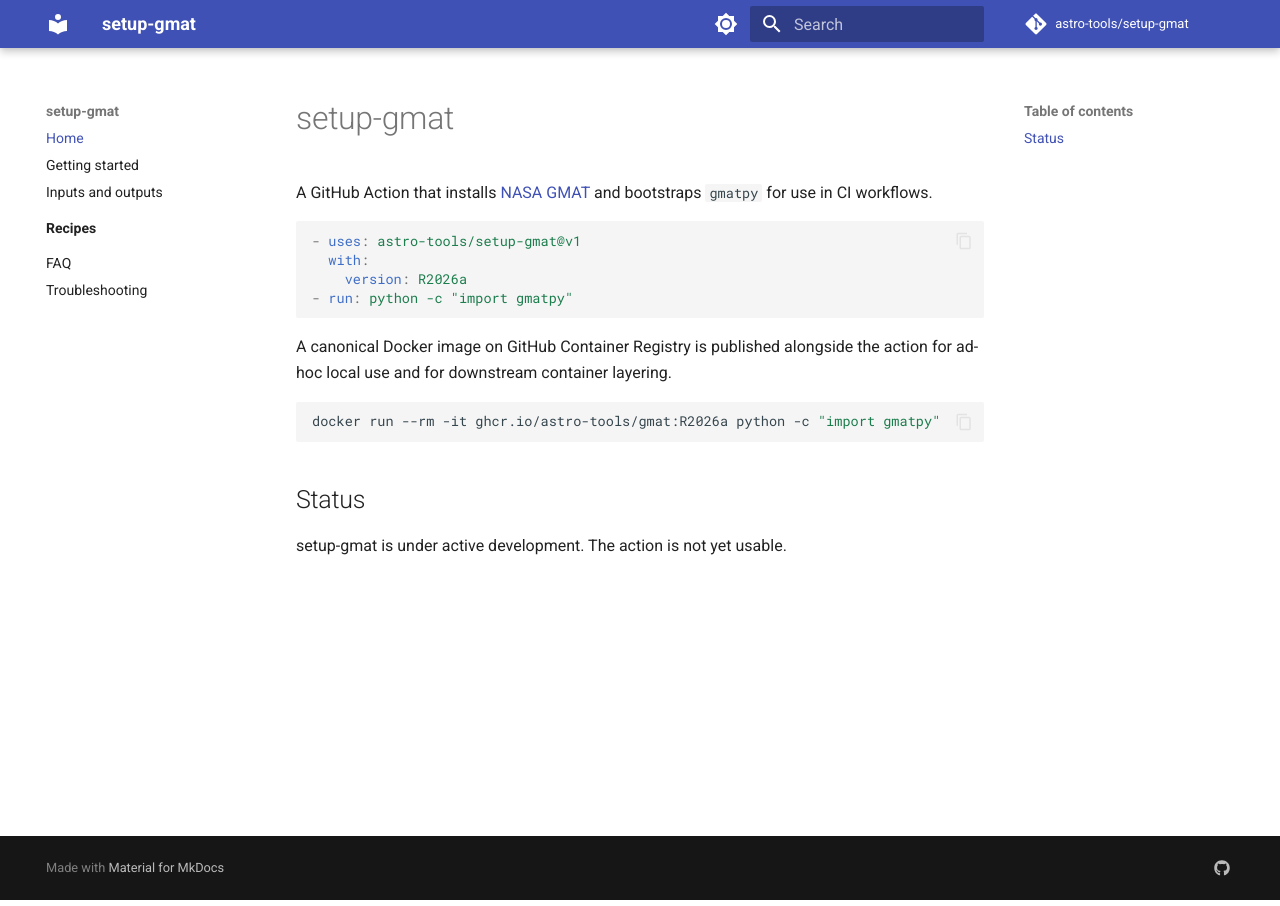
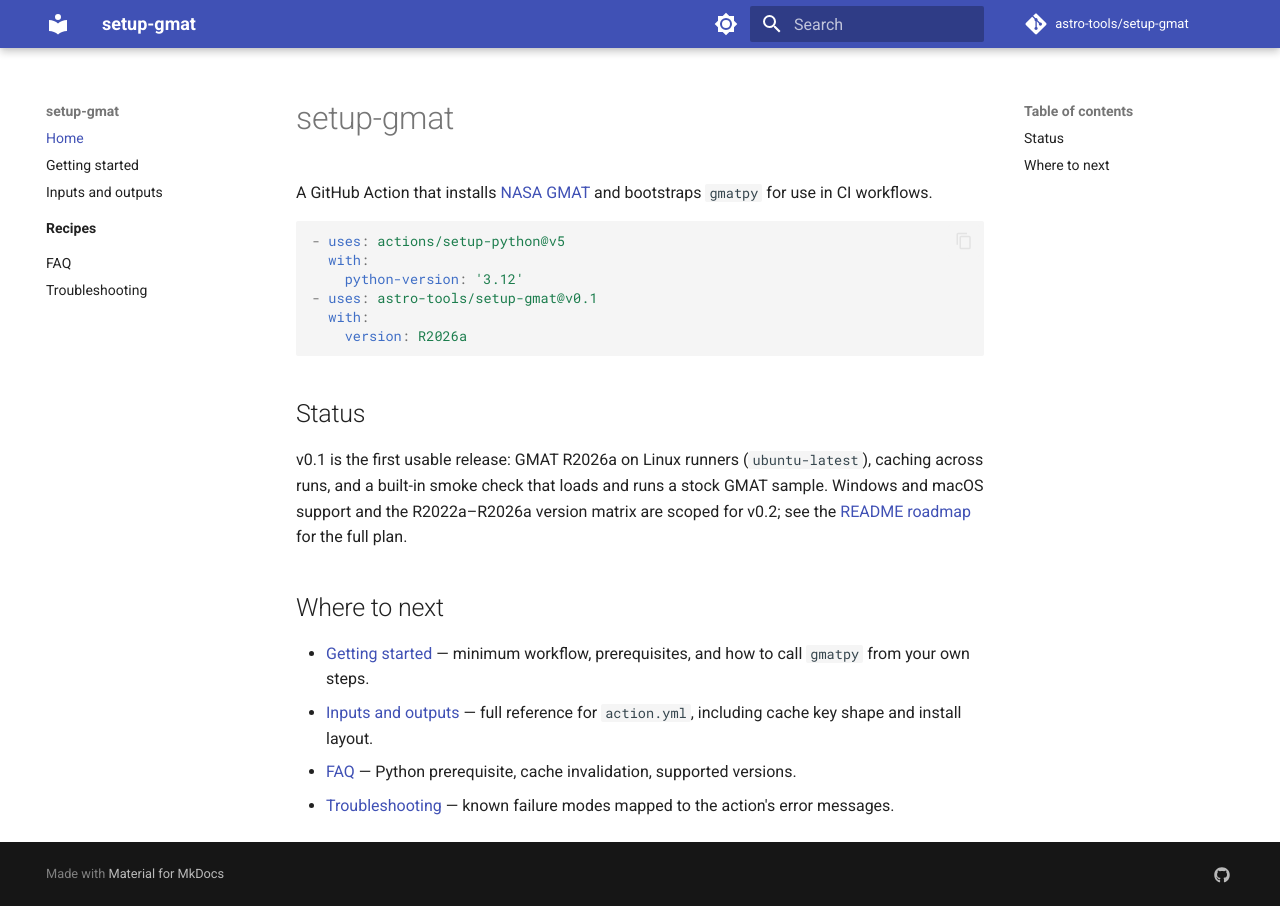
Before and after one commit to astro-tools/setup-gmat, an MkDocs documentation site: the page built from docs/index.md, in a window 1280 px wide. Built offline with MkDocs 1.6.1 and Material for MkDocs 9.7.7, drawn with Linux system fonts in a browser that asks for light colours; comment, search, counter and statistics services are not loaded.

Commit message:
docs: refresh index landing page for v0.1
Drop the unreleased Docker/GHCR reference (scoped for v0.3), drop the
'not yet usable' status, and align the version tag with v0.1. Add a
brief subnav linking to the four doc pages.

````diff
--- a/docs/index.md
+++ b/docs/index.md
@@ -3,18 +3,21 @@
 A GitHub Action that installs [NASA GMAT](https://gmat.gsfc.nasa.gov/) and bootstraps `gmatpy` for use in CI workflows.
 
 ```yaml
-- uses: astro-tools/setup-gmat@v1
+- uses: actions/setup-python@v5
+  with:
+    python-version: '3.12'
+- uses: astro-tools/setup-gmat@v0.1
   with:
     version: R2026a
-- run: python -c "import gmatpy"
-```
-
-A canonical Docker image on GitHub Container Registry is published alongside the action for ad-hoc local use and for downstream container layering.
-
-```bash
-docker run --rm -it ghcr.io/astro-tools/gmat:R2026a python -c "import gmatpy"
 ```
 
 ## Status
 
-setup-gmat is under active development. The action is not yet usable.
+v0.1 is the first usable release: GMAT R2026a on Linux runners (`ubuntu-latest`), caching across runs, and a built-in smoke check that loads and runs a stock GMAT sample. Windows and macOS support and the R2022a–R2026a version matrix are scoped for v0.2; see the [README roadmap](https://github.com/astro-tools/setup-gmat#roadmap) for the full plan.
+
+## Where to next
+
+- [Getting started](getting-started.md) — minimum workflow, prerequisites, and how to call `gmatpy` from your own steps.
+- [Inputs and outputs](inputs-outputs.md) — full reference for `action.yml`, including cache key shape and install layout.
+- [FAQ](faq.md) — Python prerequisite, cache invalidation, supported versions.
+- [Troubleshooting](troubleshooting.md) — known failure modes mapped to the action's error messages.
````
